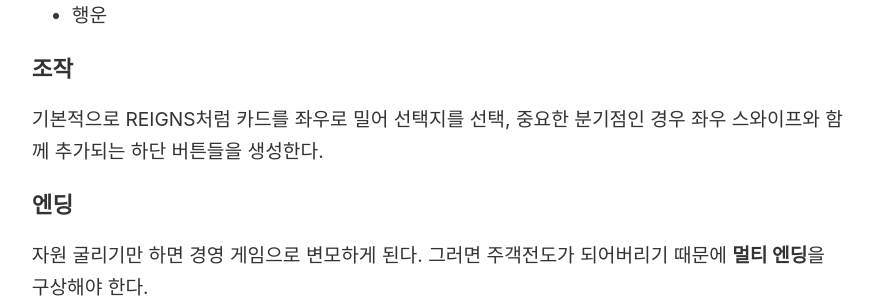
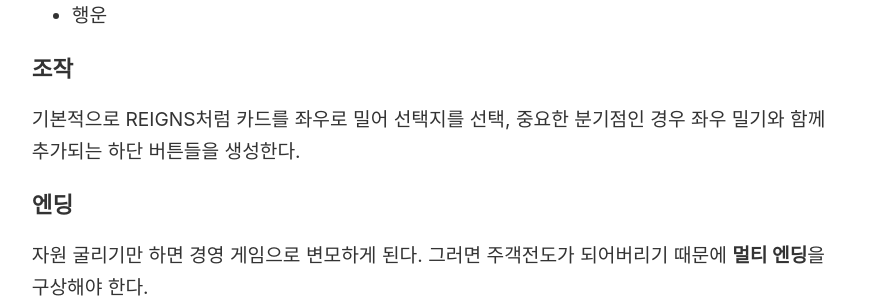
Before and after one commit to NONO6202/Secondbrain, a Jekyll site: the page built from _notes/게임의 기본적인 방향성.md, in a window 1280 px wide and 900 px high, scrolled down 879 px. Shown: the part 153-453 px from the top of the window, without its empty margins (45-924 px from the left). Built offline with Jekyll 4.4.1, drawn with Linux system fonts in a browser that asks for light colours.

Commit message:
Update 게임의 기본적인 방향성.md

```diff
--- a/_notes/게임의 기본적인 방향성.md
+++ b/_notes/게임의 기본적인 방향성.md
@@ -29,7 +29,7 @@
 
 ### 조작
 기본적으로 REIGNS처럼 카드를 좌우로 밀어 선택지를 선택,
-중요한 분기점인 경우 좌우 스와이프와 함께 추가되는 하단 버튼들을 생성한다.
+중요한 분기점인 경우 좌우 밀기와 함께 추가되는 하단 버튼들을 생성한다.
 
 ### 엔딩
 자원 굴리기만 하면 경영 게임으로 변모하게 된다.
```
